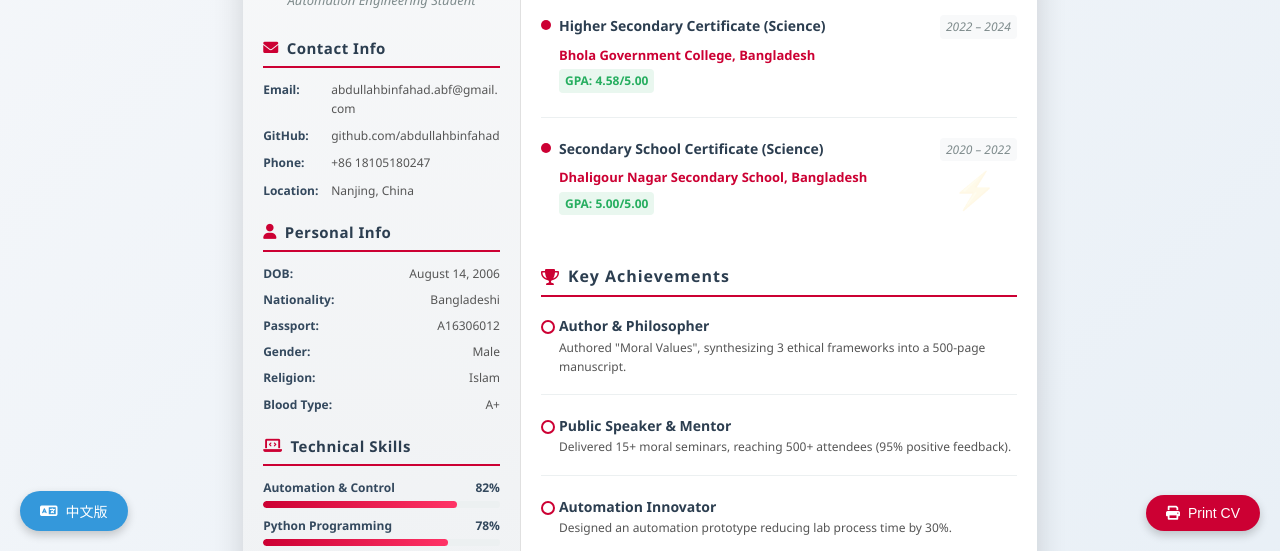
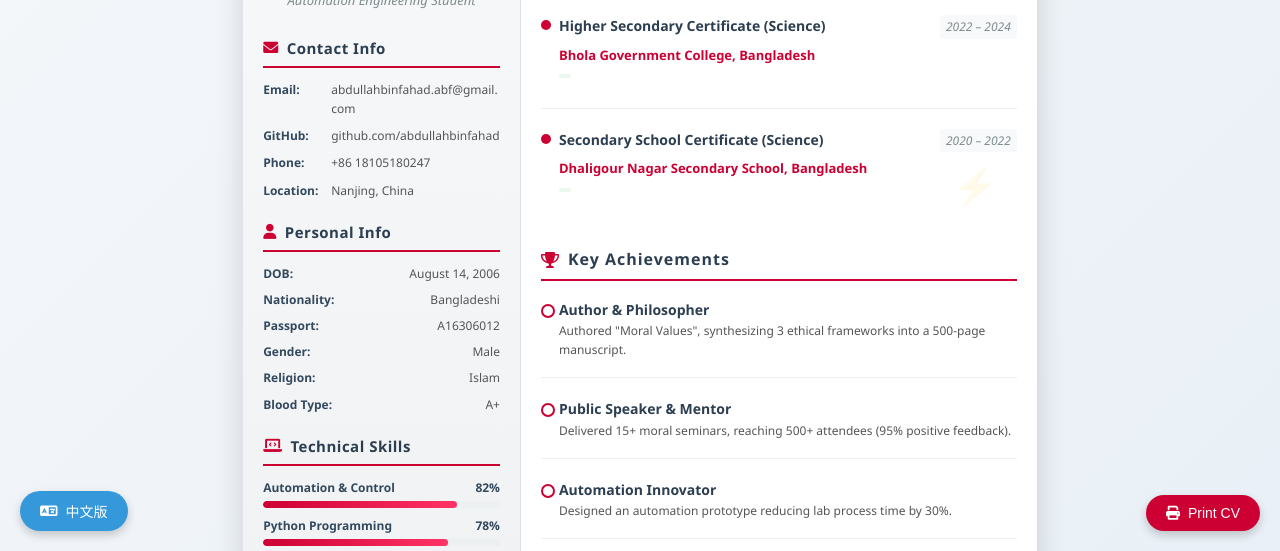
Before and after one commit to abdullahbinfahad/cv, a plain HTML site: page index.html in a window 1280 px wide. Shown: the part 249-800 px from the top of the page. Drawn offline with Linux system fonts and the light colour scheme.

Commit message:
Update education section in index.html

```diff
--- a/index.html
+++ b/index.html
@@ -205,8 +205,8 @@
                 <div class="main-section">
                     <h2><i class="fas fa-graduation-cap"></i> Education</h2>
                     <div class="education-item"><div class="education-header"><div class="education-degree">BSc in Automation Engineering</div><div class="education-date">2025 – 2029 (Expected)</div></div><div class="education-institution">Nanjing Tech University, China</div><div class="education-result">Freshman Scholarship Awardee</div><div class="education-subjects"><strong>Core:</strong> Control Systems, Robotics, PLC, Sensors, C/C++</div></div>
-                    <div class="education-item"><div class="education-header"><div class="education-degree">Higher Secondary Certificate (Science)</div><div class="education-date">2022 – 2024</div></div><div class="education-institution">Bhola Government College, Bangladesh</div><div class="education-result">GPA: 4.58/5.00</div></div>
-                    <div class="education-item"><div class="education-header"><div class="education-degree">Secondary School Certificate (Science)</div><div class="education-date">2020 – 2022</div></div><div class="education-institution">Dhaligour Nagar Secondary School, Bangladesh</div><div class="education-result">GPA: 5.00/5.00</div></div>
+                    <div class="education-item"><div class="education-header"><div class="education-degree">Higher Secondary Certificate (Science)</div><div class="education-date">2022 – 2024</div></div><div class="education-institution">Bhola Government College, Bangladesh</div><div class="education-result"></div></div>
+                    <div class="education-item"><div class="education-header"><div class="education-degree">Secondary School Certificate (Science)</div><div class="education-date">2020 – 2022</div></div><div class="education-institution">Dhaligour Nagar Secondary School, Bangladesh</div><div class="education-result"></div></div>
                 </div>
                 <div class="main-section">
                     <h2><i class="fas fa-trophy"></i> Key Achievements</h2>
```
